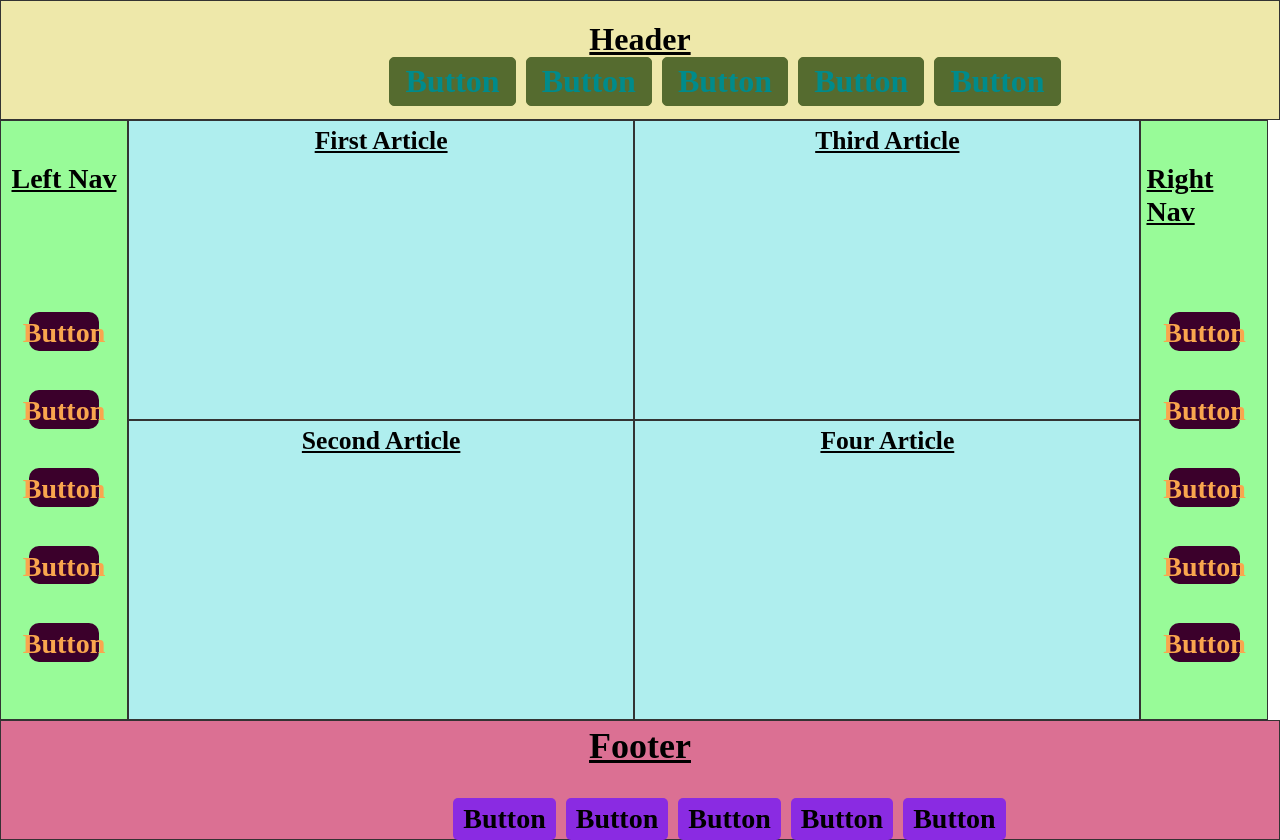
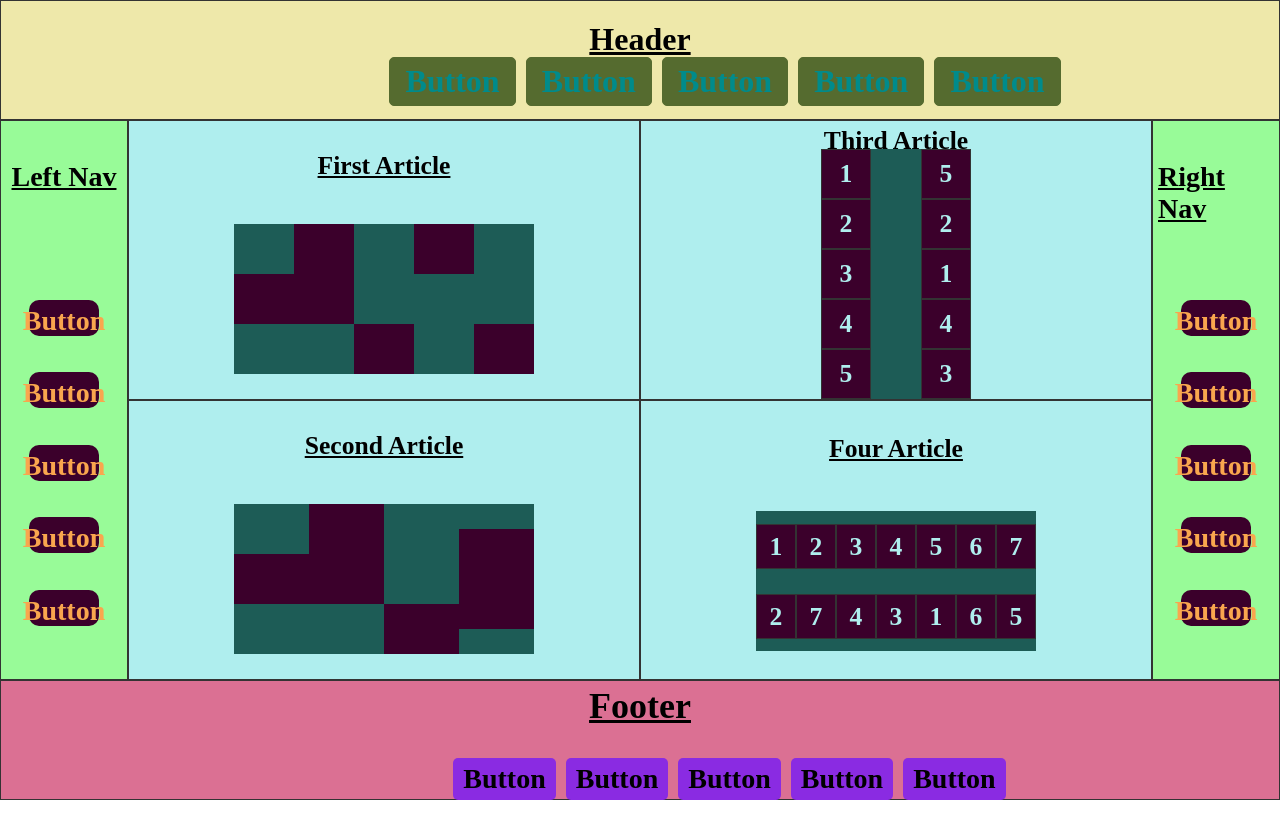
Before and after one commit to Artquiet/flexbox_full_layout_non_responsive, a plain HTML site: page index.html in a window 1280 px wide. After the commit the page ends 800 px from the top, so only its background shows below. Drawn offline with nearby package versions, Linux system fonts and the light colour scheme.

Commit message:
final_commit

```diff
--- a/css/style.css
+++ b/css/style.css
@@ -31,7 +31,7 @@ header {
     justify-content: space-around;
     background-color: palegoldenrod;
     height: 15vh;
-    width: auto;
+    width: 100vw;
     flex-basis: 1;
 }
 
@@ -42,7 +42,7 @@ nav {
     align-items: center;
     justify-content: space-around;
     background-color: palegreen;
-    height: 75vh;
+    height: 70vh;
     width: 10vw;
 }
 
@@ -50,15 +50,17 @@ section {
     display: flex;
     flex-wrap: wrap;
     background-color: paleturquoise;
-    width: 39.55vw;
-    height: 75vh;
+    width: 40vw;
+    height: 70vh;
 }
 
 article {
     display: flex;
     flex-direction: column;
     align-items: center;
-    width: 100%;
+    justify-content: space-around;
+    width: 40vw;
+    height: 35vh;
     font-size: 0.8em;
 }
 
@@ -67,7 +69,7 @@ footer {
     flex-direction: column;
     align-items: center;
     background-color: palevioletred;
-    width: auto;
+    width: 100vw;
     height: 15vh;
     flex-basis: 1;
 }
@@ -164,16 +166,179 @@ nav div span {
 
 nav div span:hover {
     background-color: rgb(157, 0, 115);
+}
+
+/* general section style */
+
+article div {
+    background-color: rgb(29, 92, 86);
+}
+
+article span {
+    background-color: rgb(59, 0, 43);
+}
+
+/* First article disposition  */
+section:first-of-type article:first-of-type div {
+    display: flex;
+    width: 300px;
+    height: 150px;
+}
+
+section:first-of-type article:first-of-type div span {
+    display: flex;
+    width: 60px;
+    height: 50px;
+}
+
+section:first-of-type article:first-of-type div span:first-child {
+    align-self: center;
+}
+
+section:first-of-type article:first-of-type div span:nth-child(2) {
+    height: 100px;
+}
+
+section:first-of-type article:first-of-type div span:nth-child(3) {
+    align-self: end;
+}
+
+section:first-of-type article:first-of-type div span:last-child {
+    align-self: end;
+}
+
+/* Second article disposition  */
+
+section:first-of-type article:last-of-type div {
+    display: flex;
+    width: 300px;
+    height: 150px;
+}
+
+section:first-of-type article:last-of-type div span {
+    display: flex;
+    width: 75px;
+    height: 50px;
+}
+
+section:first-of-type article:last-of-type div span:first-child {
+    height: 50px;
+    align-self: center;
+}
+
+section:first-of-type article:last-of-type div span:nth-child(2) {
+    height: 100px;
 
 }
 
-/* First article disposition  */
+section:first-of-type article:last-of-type div span:nth-child(3) {
+    height: 50px;
+    align-self: end;
+}
 
-
-/* Second article disposition  */
-
+section:first-of-type article:last-of-type div span:last-child {
+    height: 100px;
+    align-self: center;
+}
 
 /* Third article disposition  */
 
+section:last-of-type article:first-of-type div {
+    display: flex;
+    justify-content: space-between;
+    width: 150px;
+    height: 250px;
+}
+
+section:last-of-type article:first-of-type div:first-of-type aside {
+    display: flex;
+    flex-direction: column;
+    color: paleturquoise;
+}
+
+section:last-of-type article:first-of-type div aside span {
+    display: flex;
+    justify-content: center;
+    align-items: center;
+    border: 1px solid #333;
+    height: 50px;
+    width: 50px;
+}
+
+section:last-of-type article:first-of-type div aside:last-of-type span:first-child {
+    display: flex;
+    order: 3;
+}
+
+section:last-of-type article:first-of-type div aside:last-of-type span:nth-child(2) {
+    display: flex;
+    order: 2;
+}
+
+section:last-of-type article:first-of-type div aside:last-of-type span:nth-child(3) {
+    display: flex;
+    order: 5;
+}
+
+section:last-of-type article:first-of-type div aside:last-of-type span:nth-child(4) {
+    display: flex;
+    order: 4;
+}
+
+section:last-of-type article:first-of-type div aside:last-of-type span:last-child {
+    display: flex;
+    order: 1;
+}
 
 /* Four article disposition  */
+
+section:last-of-type article:last-of-type div {
+    display: flex;
+    flex-wrap: wrap;
+    align-items: center;
+    width: 280px;
+    height: 140px;
+}
+
+section:last-of-type article:last-of-type div aside {
+    display: flex;
+    width: 280px;
+    height: 45px;
+}
+
+section:last-of-type article:last-of-type div aside span {
+    display: flex;
+    justify-content: center;
+    align-items: center;
+    color: paleturquoise;
+    border: 1px solid #333;
+    width: 40px;
+}
+
+section:last-of-type article:last-of-type div aside:last-of-type span:first-child {
+    order: 5;
+}
+
+section:last-of-type article:last-of-type div aside:last-of-type span:nth-child(2) {
+    order: 1;
+}
+
+section:last-of-type article:last-of-type div aside:last-of-type span:nth-child(3) {
+    order: 4;
+}
+
+section:last-of-type article:last-of-type div aside:last-of-type span:nth-child(4) {
+    order: 3;
+}
+
+section:last-of-type article:last-of-type div aside:last-of-type span:nth-child(5) {
+    order: 7;
+}
+
+section:last-of-type article:last-of-type div aside:last-of-type span:nth-child(6) {
+    order: 6;
+}
+
+section:last-of-type article:last-of-type div aside:last-of-type span:last-child {
+    order: 2;
+}
--- a/index.html
+++ b/index.html
@@ -57,23 +57,43 @@
             <article>
                 <p> Third Article </p>
                 <div>
-                    <span></span>
-                    <span></span>
-                    <span></span>
-                    <span></span>
-                    <span></span>
-                    <span></span>
-                    <span></span>
+                    <aside>
+                        <span> 1 </span>
+                        <span> 2 </span>
+                        <span> 3 </span>
+                        <span> 4 </span>
+                        <span> 5 </span>
+                    </aside>
+                    <aside>
+                        <span> 1 </span>
+                        <span> 2 </span>
+                        <span> 3 </span>
+                        <span> 4 </span>
+                        <span> 5 </span>
+                    </aside>
                 </div>
             </article>
             <article>
                 <p> Four Article </p>
                 <div>
-                    <span></span>
-                    <span></span>
-                    <span></span>
-                    <span></span>
-                    <span></span>
+                    <aside>
+                        <span> 1 </span>
+                        <span> 2 </span>
+                        <span> 3 </span>
+                        <span> 4 </span>
+                        <span> 5 </span>
+                        <span> 6 </span>
+                        <span> 7 </span>
+                    </aside>
+                    <aside>
+                        <span> 1 </span>
+                        <span> 2 </span>
+                        <span> 3 </span>
+                        <span> 4 </span>
+                        <span> 5 </span>
+                        <span> 6 </span>
+                        <span> 7 </span>
+                    </aside>
                 </div>
             </article>
         </section>
```
